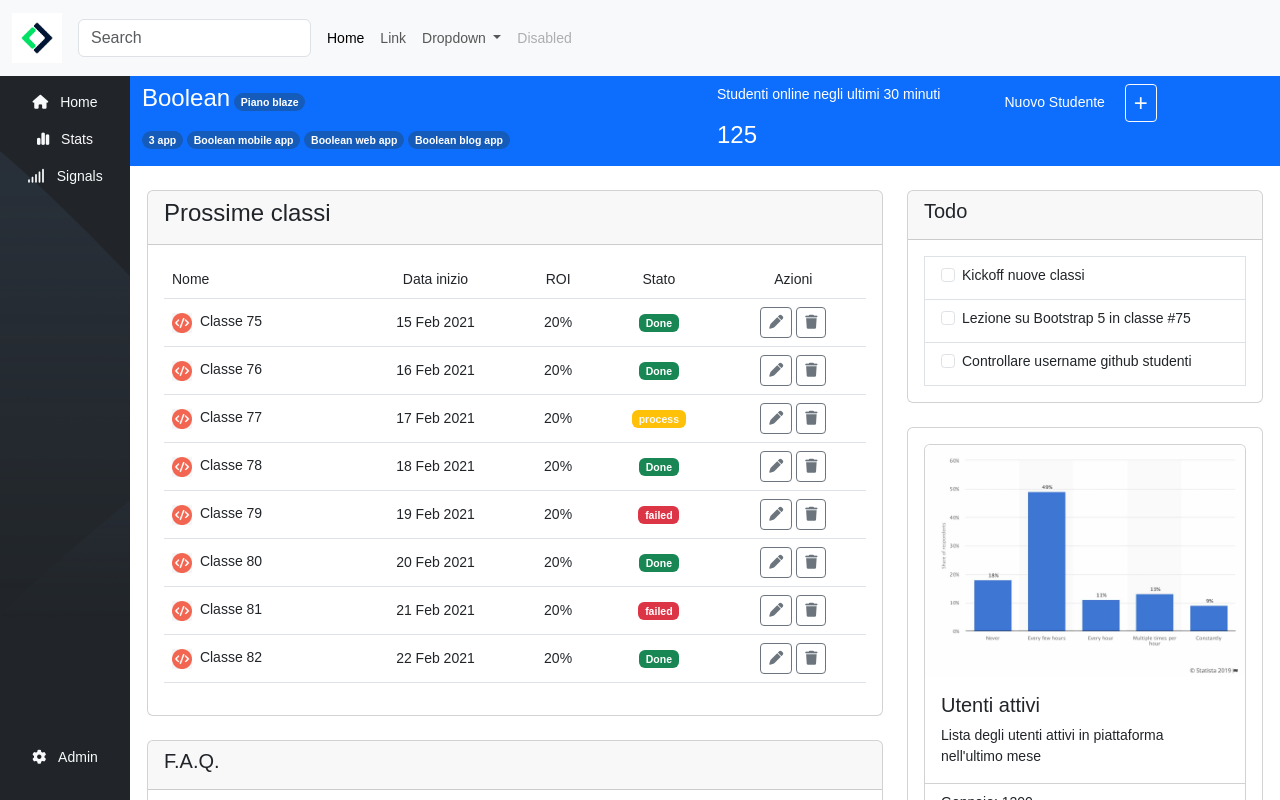
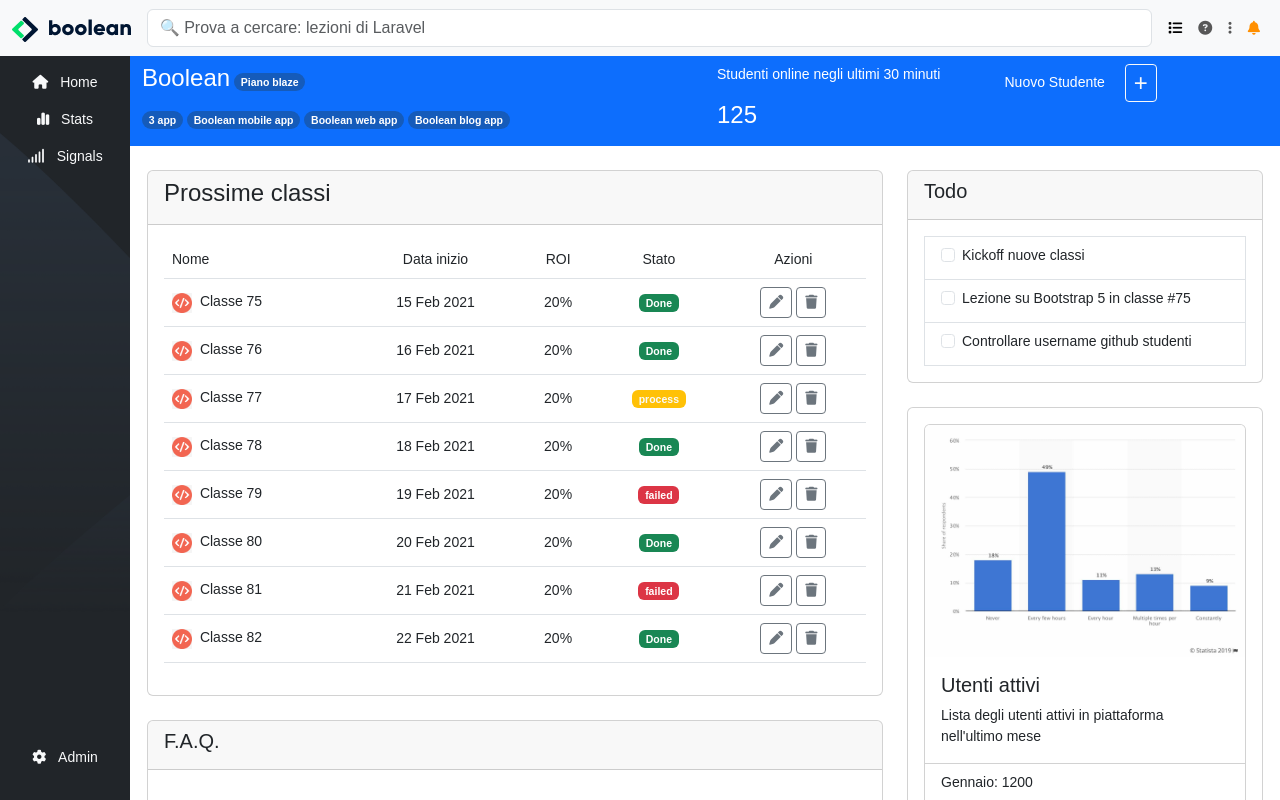
Before and after one commit to pierluigicarrieri/html-css-bootstrap-dashboard, a plain HTML site: page index.html in a window 1280 px wide. Drawn offline with nearby package versions, Linux system fonts and the light colour scheme.

Commit message:
top bar styled, only missing offcanvas

```diff
--- a/inex.html
+++ b/index.html
@@ -13,40 +13,57 @@
 
     <!-- Top navbar -->
 
-    <nav class="navbar navbar-expand-lg bg-body-tertiary">
-        <div class="container-fluid">
-            <a class="navbar-brand" href="#"><img id="mobile_logo" src="img/mobile-logo.png" alt="logo"></a>
-            <form class="d-flex" role="search">
-                <input class="form-control me-2" type="search" placeholder="Search" aria-label="Search">
+    <nav class="navbar navbar-expand bg-body-tertiary">
+
+        <div class="container-fluid d-flex">
+
+            <a class="navbar-brand" href="#">
+                <img id="mobile_logo" class="d-lg-none" src="img/mobile-logo.png" alt="logo_small">
+                <img id="large_logo" class="d-none d-lg-inline-block" src="img/logo.svg" alt="logo_large">
+            </a>
+
+            <form class="d-flex w-100" role="search">
+                <input class="form-control me-2" type="search" placeholder="&#128269; Prova a cercare: lezioni di Laravel" aria-label="Search">
             </form>
-            <button class="navbar-toggler" type="button" data-bs-toggle="collapse" data-bs-target="#navbarSupportedContent" aria-controls="navbarSupportedContent" aria-expanded="false" aria-label="Toggle navigation">
-            <span class="navbar-toggler-icon"></span>
-            </button>
-            <div class="collapse navbar-collapse" id="navbarSupportedContent">
+
             <ul class="navbar-nav me-auto mb-2 mb-lg-0">
-                <li class="nav-item">
-                <a class="nav-link active" aria-current="page" href="#">Home</a>
+
+                <li class="nav-item d-none d-lg-inline">
+                    <a class="nav-link active" aria-current="page" href="#">
+                        <i class="fa-solid fa-list"></i>
+                    </a>
                 </li>
-                <li class="nav-item">
-                <a class="nav-link" href="#">Link</a>
+
+                <li class="nav-item d-none d-lg-inline">
+                    <a class="nav-link" href="#">
+                        <i class="fa-solid fa-circle-question"></i>
+                    </a>
                 </li>
-                <li class="nav-item dropdown">
-                <a class="nav-link dropdown-toggle" href="#" role="button" data-bs-toggle="dropdown" aria-expanded="false">
-                    Dropdown
-                </a>
-                <ul class="dropdown-menu">
-                    <li><a class="dropdown-item" href="#">Action</a></li>
-                    <li><a class="dropdown-item" href="#">Another action</a></li>
-                    <li><hr class="dropdown-divider"></li>
-                    <li><a class="dropdown-item" href="#">Something else here</a></li>
-                </ul>
+
+                <li class="nav-item d-none d-lg-inline">
+                    <a class="nav-link">
+                        <i class="fa-solid fa-ellipsis-vertical"></i>
+                    </a>
                 </li>
-                <li class="nav-item">
-                <a class="nav-link disabled">Disabled</a>
+
+                <li class="nav-item d-flex align-items-center px-2">
+                    <div class="dropstart">
+                        <a href="#" role="button" data-bs-toggle="dropdown" aria-expanded="false">
+                            <i class="fa-solid fa-bell"></i>
+                        </a>
+
+                        <ul class="dropdown-menu">
+                            <li><a class="dropdown-item" href="#">Action</a></li>
+                            <li><a class="dropdown-item" href="#">Another action</a></li>
+                            <li><a class="dropdown-item" href="#">Something else here</a></li>
+                        </ul>
+                    </div>
                 </li>
+
             </ul>
-            </div>
+
         </div>
+
     </nav>
 
     <main class="d-flex flex-grow-1 overflow-hidden">
--- a/styles/style.css
+++ b/styles/style.css
@@ -21,7 +21,11 @@ body {
 /* Id's */
 
 #mobile_logo {
-    width: 50px;
+    height: 40px;
+}
+
+#large_logo {
+    height: 25px;
 }
 
 #sidebar_left {
@@ -38,6 +42,10 @@ body {
 
 table img {
     width: 30px;
+}
+
+.fa-bell {
+    color: #FF8F00;
 }
 
 /* Media queries */
```
